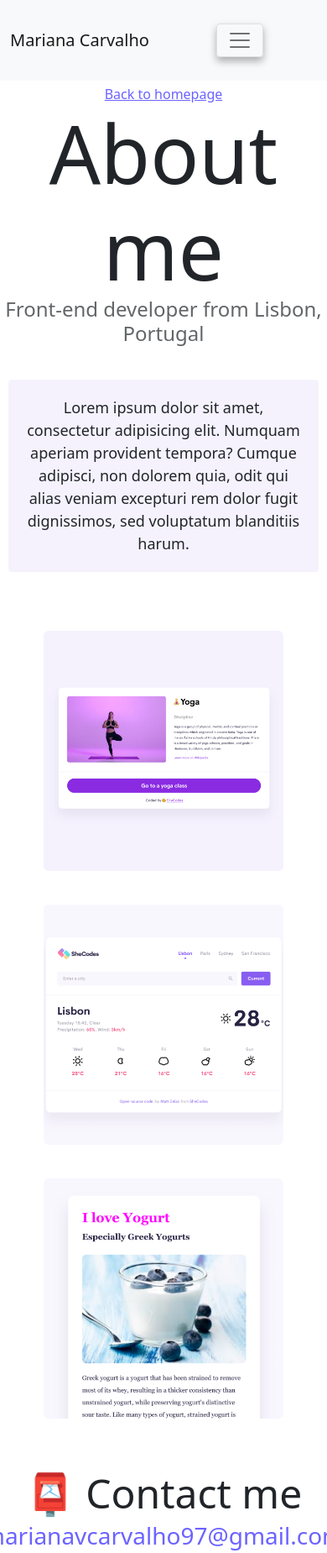
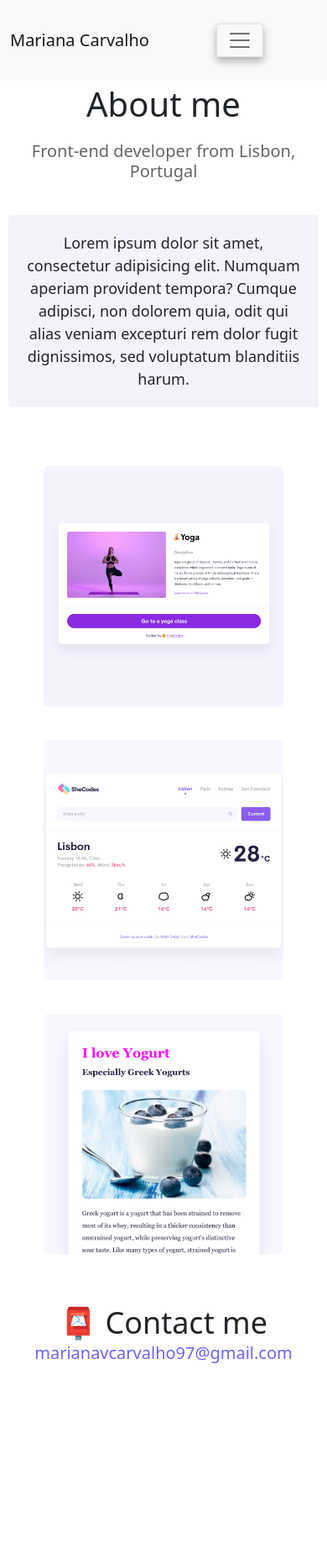
Before and after one commit to MarianavCarvalho/Personal-Developer-Page-responsiveweek3, a plain HTML site: page about.html in a window 390 px wide. Shown: the whole page at 84% size. After the commit the page ends 1666 px from the top, so only its background shows below. Drawn offline with nearby package versions, Linux system fonts and the light colour scheme.

Commit message:
Updated @media to mobile devices

```diff
--- a/about.html
+++ b/about.html
@@ -49,7 +49,7 @@
         </div>
       </div>
     </nav>
-    <a href="index.html" class="homepage-link" title="Go back">Back to homepage</a>
+
     <h1>About me</h1>
     <h3>Front-end developer from Lisbon, Portugal</h3>
     <div class="about-paragraphs">
--- a/style.css
+++ b/style.css
@@ -119,3 +119,33 @@ div.row {
 .col-sm-4 {
   padding: 20px;
 }
+
+
+@media (max-width: 390px) {
+  h1{
+    font-size: 40px;
+  }
+
+  h2{
+  font-size: 36px;
+}
+
+h3{
+    font-size: 20px;
+    margin: 20px;
+  }
+
+  button{
+    display: block;
+    text-align: center;
+  }
+
+  .col-md-6 img{
+  display: none;
+}
+
+.email-link{
+  font-size: 20px;
+  margin-bottom: 40px;
+}
+}
```
Also changed, not shown: index.html (+0 -1 lines).
